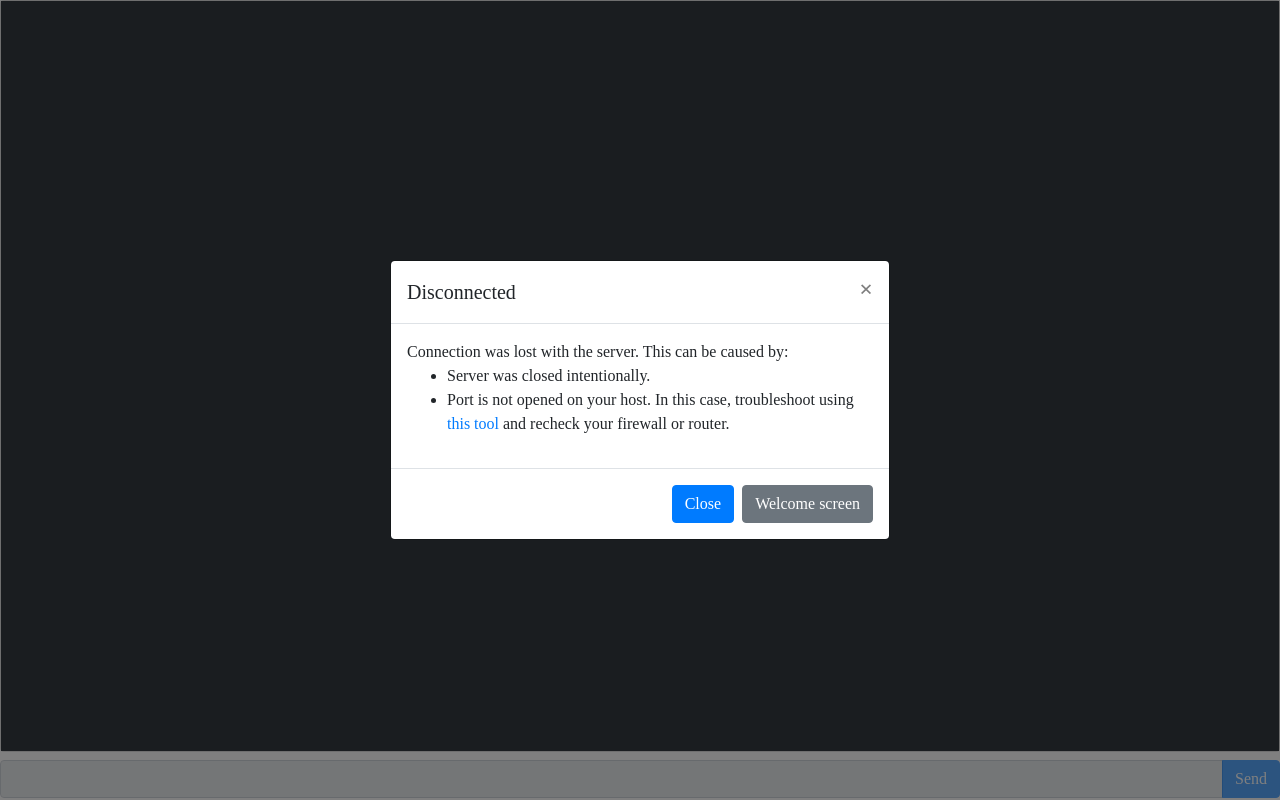
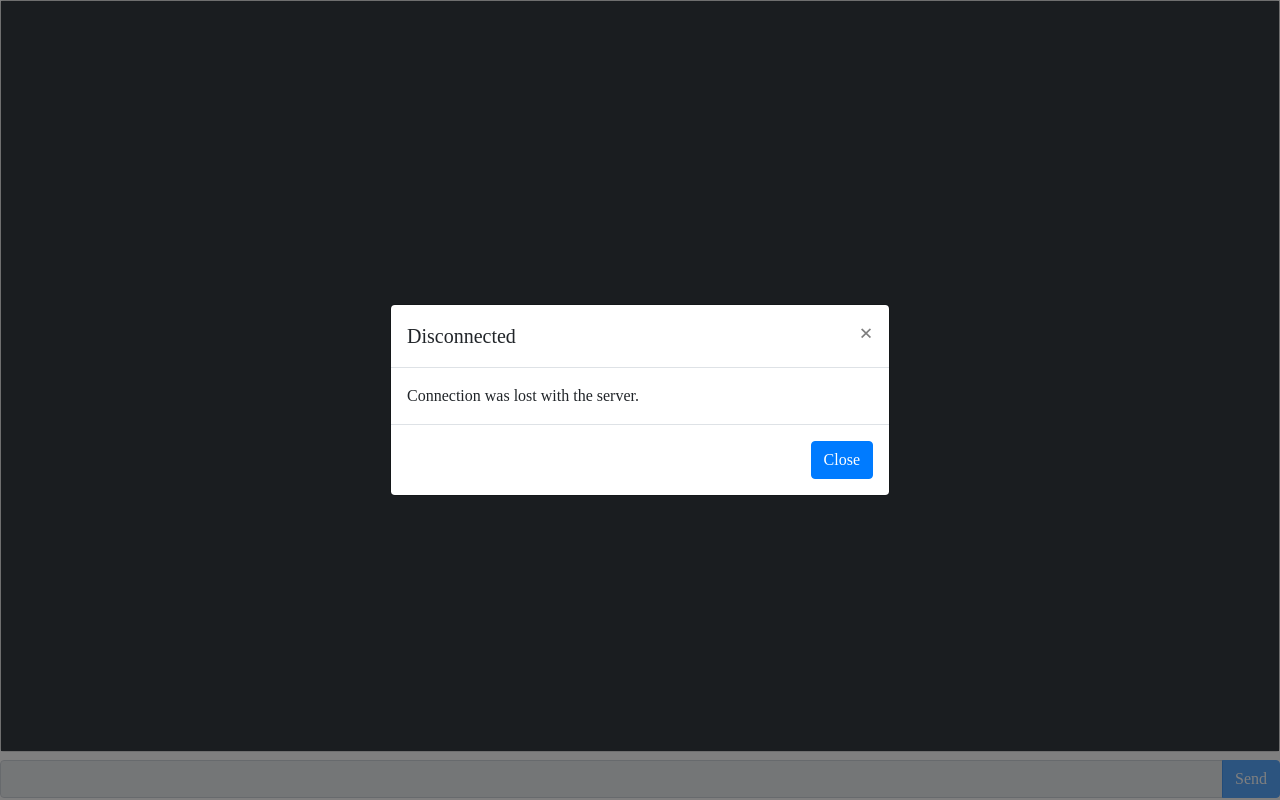
Before and after one commit to 6ixfalls/webconsole-iframe, a plain HTML site: page index.html in a window 1280 px wide. Drawn offline with nearby package versions, Linux system fonts and the light colour scheme; a web font is replaced by a local one.

Commit message:
Update index.html

```diff
--- a/index.html
+++ b/index.html
@@ -47,20 +47,11 @@
 					</button>
 				</div>
 				<div class="modal-body">
-					<span id="disconnectionModalDescription">Connection was lost with the server. This can be caused
-						by:</span>
-					<ul>
-						<li id="disconnectionModalsub1">Server was closed intentionally.</li>
-						<li id="disconnectionModalsub2">Port is not opened on your host. In this case, troubleshoot
-							using <a href="https://www.yougetsignal.com/tools/open-ports/">this tool</a> and recheck
-							your firewall or router.</li>
-					</ul>
+					<span id="disconnectionModalDescription">Connection was lost with the server.</span>
 				</div>
 				<div class="modal-footer">
 					<button type="button" class="btn btn-primary" data-dismiss="modal"
 						id="disconnectionModalCloseButton">Close</button>
-					<button type="button" class="btn btn-secondary" data-dismiss="modal"
-						id="disconnectionModalWelcomeScreenButton">Welcome screen</button>
 				</div>
 			</div>
 		</div>
```
